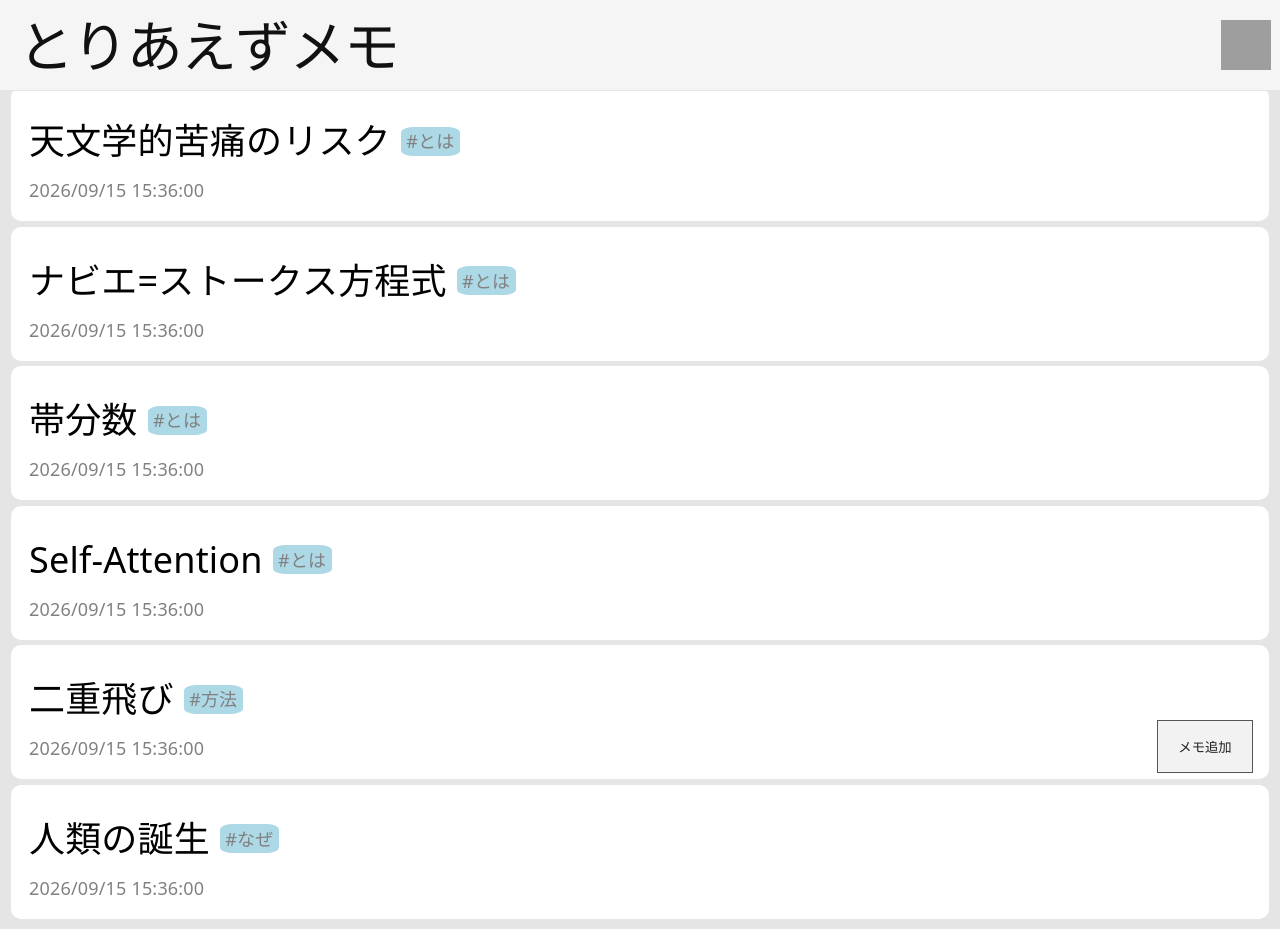
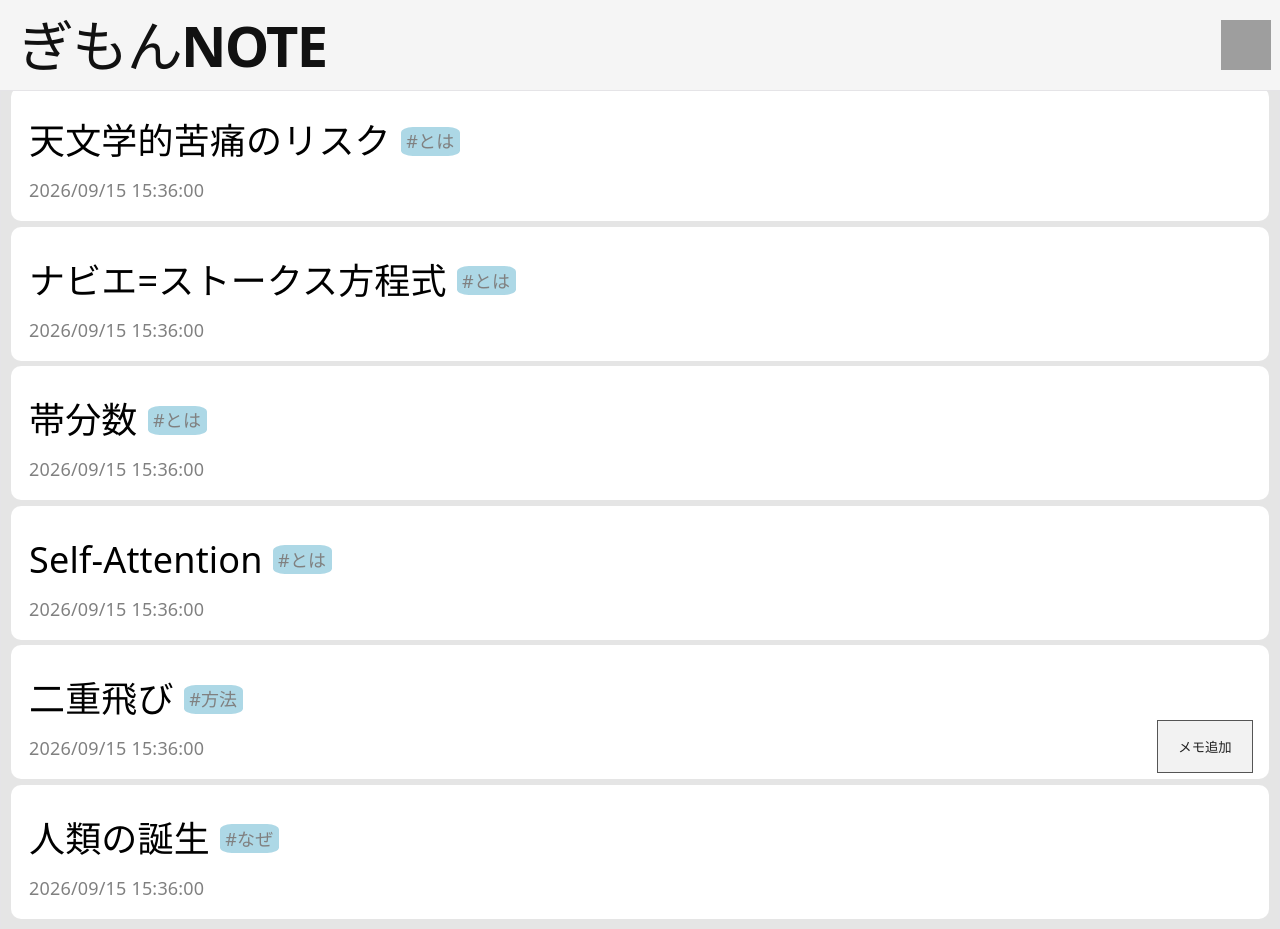
Before and after one commit to ak-2302/forgechu, a React (Vite) app in the folder vite-project/: page / in a window 1280 px wide. Built offline with nearby package versions, Linux system fonts and the light colour scheme; grey boxes are pictures that could not be loaded.

Commit message:
アプリ名を更新

```diff
--- a/vite-project/index.html
+++ b/vite-project/index.html
@@ -5,7 +5,7 @@
   <meta charset="UTF-8" />
   <link rel="icon" type="image/svg+xml" href="/favicon.svg" />
   <meta name="viewport" content="width=device-width, initial-scale=1.0" />
-  <title>とりあえずメモ</title>
+  <title>ぎもんNOTE</title>
 </head>
 
 <body>
--- a/vite-project/src/App.tsx
+++ b/vite-project/src/App.tsx
@@ -1,12 +1,12 @@
-import './App.css'
-import MemoCard from './components/MemoCard'
+import './App.css';
+import MemoCard from './components/MemoCard';
 
 function App() {
 
   return (
     <>
       <div id="header">
-        <h1>とりあえずメモ</h1>
+        <h1>ぎもんNOTE</h1>
         <img
           width="50"
           height="50"
```
